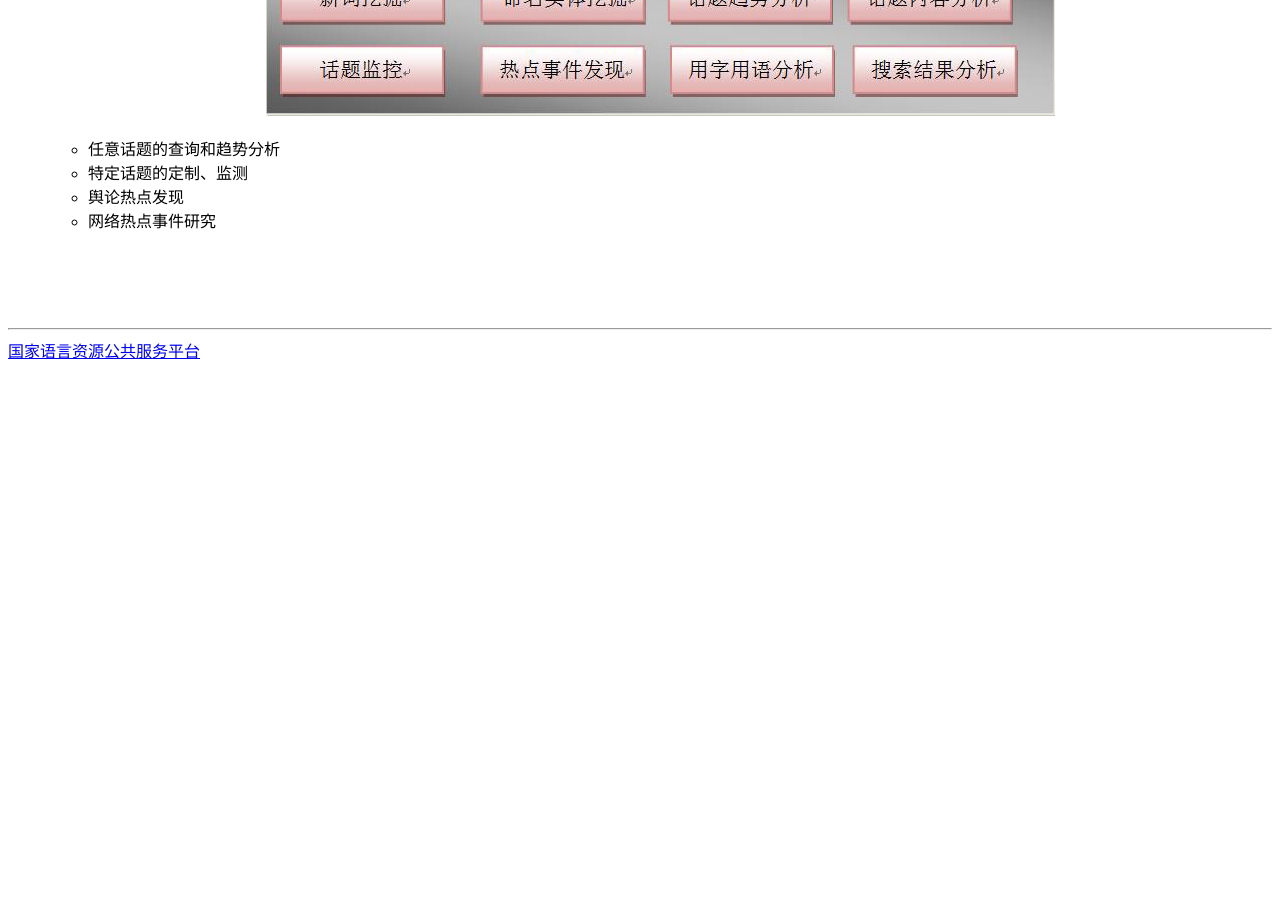
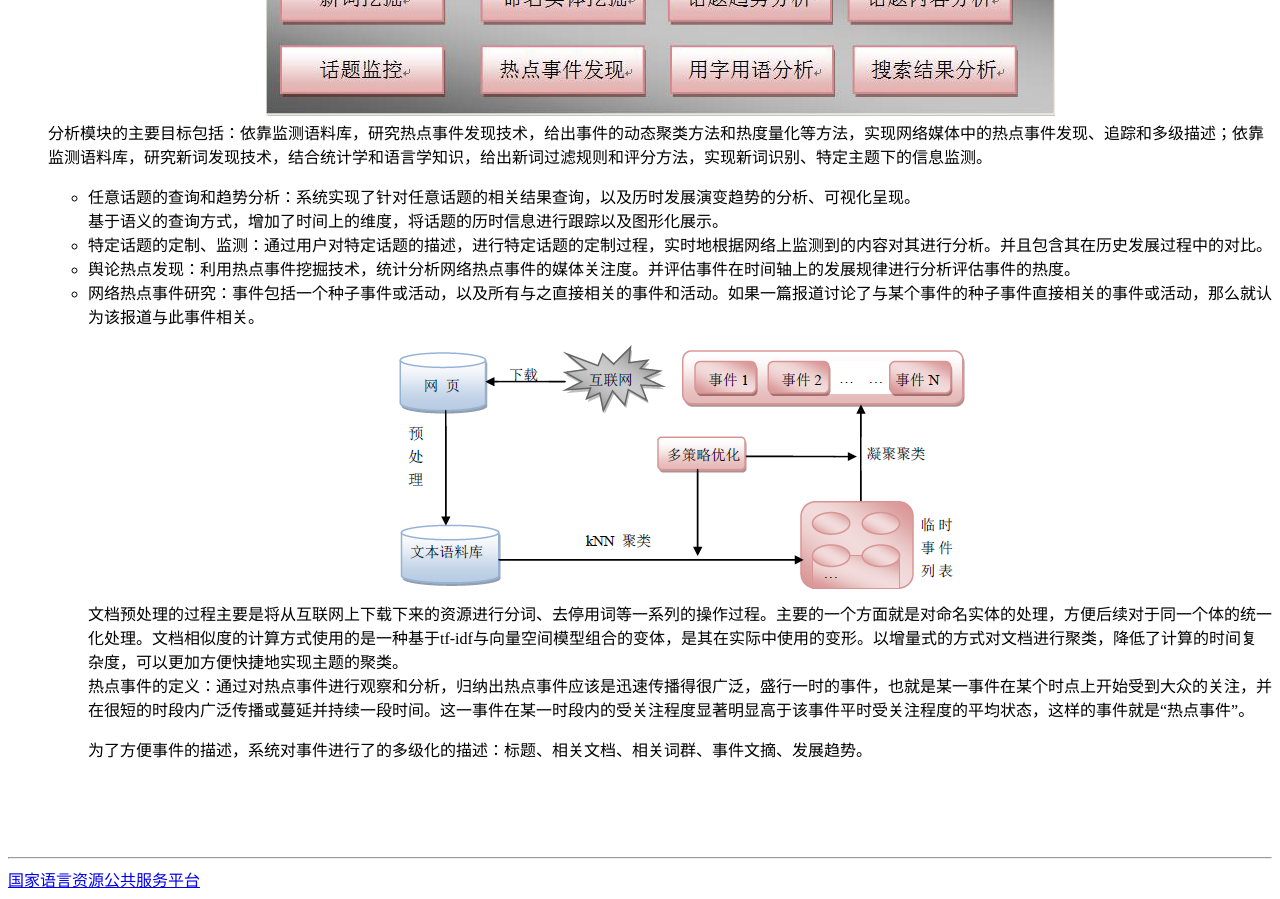
Before and after one commit to shqcandy/Report, a plain HTML site: page index.html in a window 1280 px wide. Shown: the part 2180-3079 px from the top of the page. Before the commit the page ends 2550 px from the top, so only its background shows below. Drawn offline with Linux system fonts and the light colour scheme.

Commit message:
End of the deep application V1

```diff
--- a/index.html
+++ b/index.html
@@ -97,20 +97,41 @@
 			<hr />
 			<h2><li>语料库深层分析</li></h2>
 			<p>设计完成基于语义的内容分析模型，实现对监测语料的深层语义挖掘，实现对网络舆情的准确监测。</p>
-			<p><center><img src="img/网络媒体监测分析系统的实现框架图.png" alt="网络媒体监测分析系统的实现框架图" /></center></p>
+			<p><center><img src="img/网络媒体监测分析系统的实现框架图.png" alt="网络媒体监测分析系统的实现框架图：“增量采集、内容分析、信息监测”" /></center>
+				分析模块的主要目标包括：依靠监测语料库，研究热点事件发现技术，给出事件的动态聚类方法和热度量化等方法，实现网络媒体中的热点事件发现、追踪和多级描述；依靠监测语料库，研究新词发现技术，结合统计学和语言学知识，给出新词过滤规则和评分方法，实现新词识别、特定主题下的信息监测。
+			</p>
 				<ul>
 					<li>
-						任意话题的查询和趋势分析
+						任意话题的查询和趋势分析：系统实现了针对任意话题的相关结果查询，以及历时发展演变趋势的分析、可视化呈现。<br />基于语义的查询方式，增加了时间上的维度，将话题的历时信息进行跟踪以及图形化展示。
+						<!--
+                        	作者：648940683@qq.com
+                        	时间：2015-08-10
+                        	描述：其中包括话题的内容分析以及话题趋势分析两个模块中的内容。
+                        -->
 					</li>
 					<li>
-						特定话题的定制、监测
+						特定话题的定制、监测：通过用户对特定话题的描述，进行特定话题的定制过程，实时地根据网络上监测到的内容对其进行分析。并且包含其在历史发展过程中的对比。
+						<!--
+                        	作者：648940683@qq.com
+                        	时间：2015-08-10
+                        	描述：使用过程其实就是在上一步的技术中将其应用在实时监控的过程中，实时地分析网络上话题相关的资源，并且进行分析。得出待分析的结论。
+                        -->
 					</li>
 					<li>
-						舆论热点发现
+						舆论热点发现：利用热点事件挖掘技术，统计分析网络热点事件的媒体关注度。并评估事件在时间轴上的发展规律进行分析评估事件的热度。
 					</li>
 					<li>
-						网络热点事件研究
+						网络热点事件研究：事件包括一个种子事件或活动，以及所有与之直接相关的事件和活动。如果一篇报道讨论了与某个事件的种子事件直接相关的事件或活动，那么就认为该报道与此事件相关。
+						<center><img src="img/热点事件发现.png" , alt="热点事件发现"></img></center>
+						文档预处理的过程主要是将从互联网上下载下来的资源进行分词、去停用词等一系列的操作过程。主要的一个方面就是对命名实体的处理，方便后续对于同一个体的统一化处理。文档相似度的计算方式使用的是一种基于tf-idf与向量空间模型组合的变体，是其在实际中使用的变形。以增量式的方式对文档进行聚类，降低了计算的时间复杂度，可以更加方便快捷地实现主题的聚类。<br />热点事件的定义：通过对热点事件进行观察和分析，归纳出热点事件应该是迅速传播得很广泛，盛行一时的事件，也就是某一事件在某个时点上开始受到大众的关注，并在很短的时段内广泛传播或蔓延并持续一段时间。这一事件在某一时段内的受关注程度显著明显高于该事件平时受关注程度的平均状态，这样的事件就是“热点事件”。
 					</li>
+					<!--
+                    	作者：648940683@qq.com
+                    	时间：2015-08-10
+                    	描述：本系统中的大多数的任务都需要对特定参数进行频数以及频率进行比较。能够分辨出某一事件在一定的时间段内其热度以及集中程度，共同来完成对事件的权重比较。
+                    	热点事件的筛选过程主要包括：热点事件的两次聚类以及热点事件的发展曲线的二次筛选。
+                    -->
+                    <p>为了方便事件的描述，系统对事件进行了的多级化的描述：标题、相关文档、相关词群、事件文摘、发展趋势。</p>
 				</ul>
 
 		</ul>
```
Also changed, not shown: img/热点事件发现.png (added).
